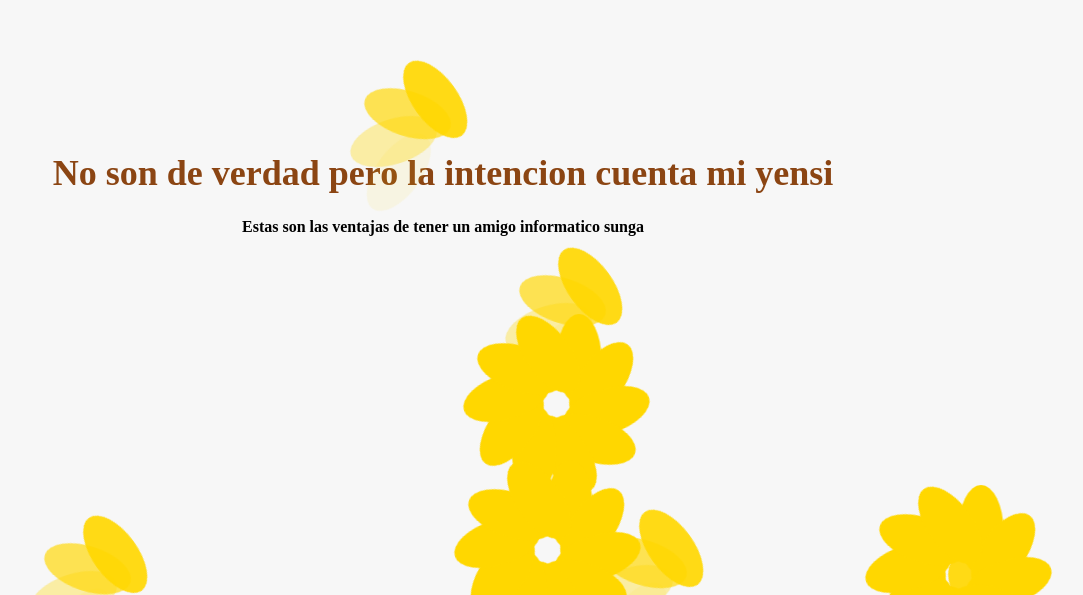
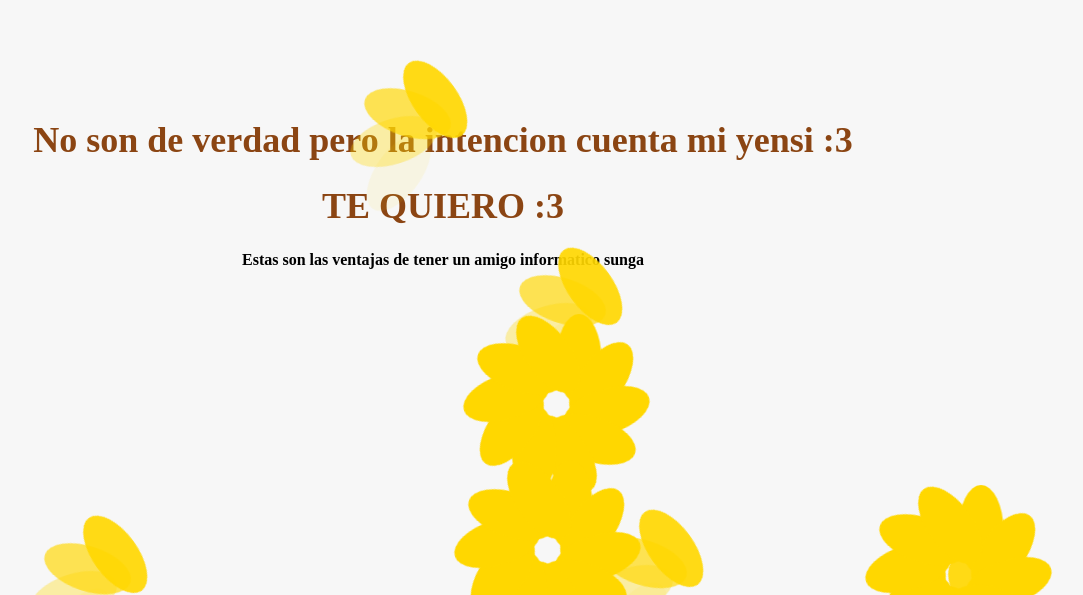
Before and after one commit to Josemrdg/Josemrdg.github.io, a plain HTML site: page index.html in a window 1280 px wide. Shown: the part 205-800 px from the top of the page, without its empty margins (197-1280 px from the left). Drawn offline with Linux system fonts and the light colour scheme.

Commit message:
Update index.html

```diff
--- a/index.html
+++ b/index.html
@@ -8,7 +8,8 @@
 </head>
 <body>
     <div class="container">
-        <h1>No son de verdad pero la intencion cuenta mi yensi</h1>
+        <h1>No son de verdad pero la intencion cuenta mi yensi :3</h1>
+        <h1>TE QUIERO :3</h1>
         <h4>Estas son las ventajas de tener un amigo informatico sunga</h4>
         <div class="flower-container">
             <!-- Las flores se agregarán y eliminarán aquí mediante JavaScript -->
```
